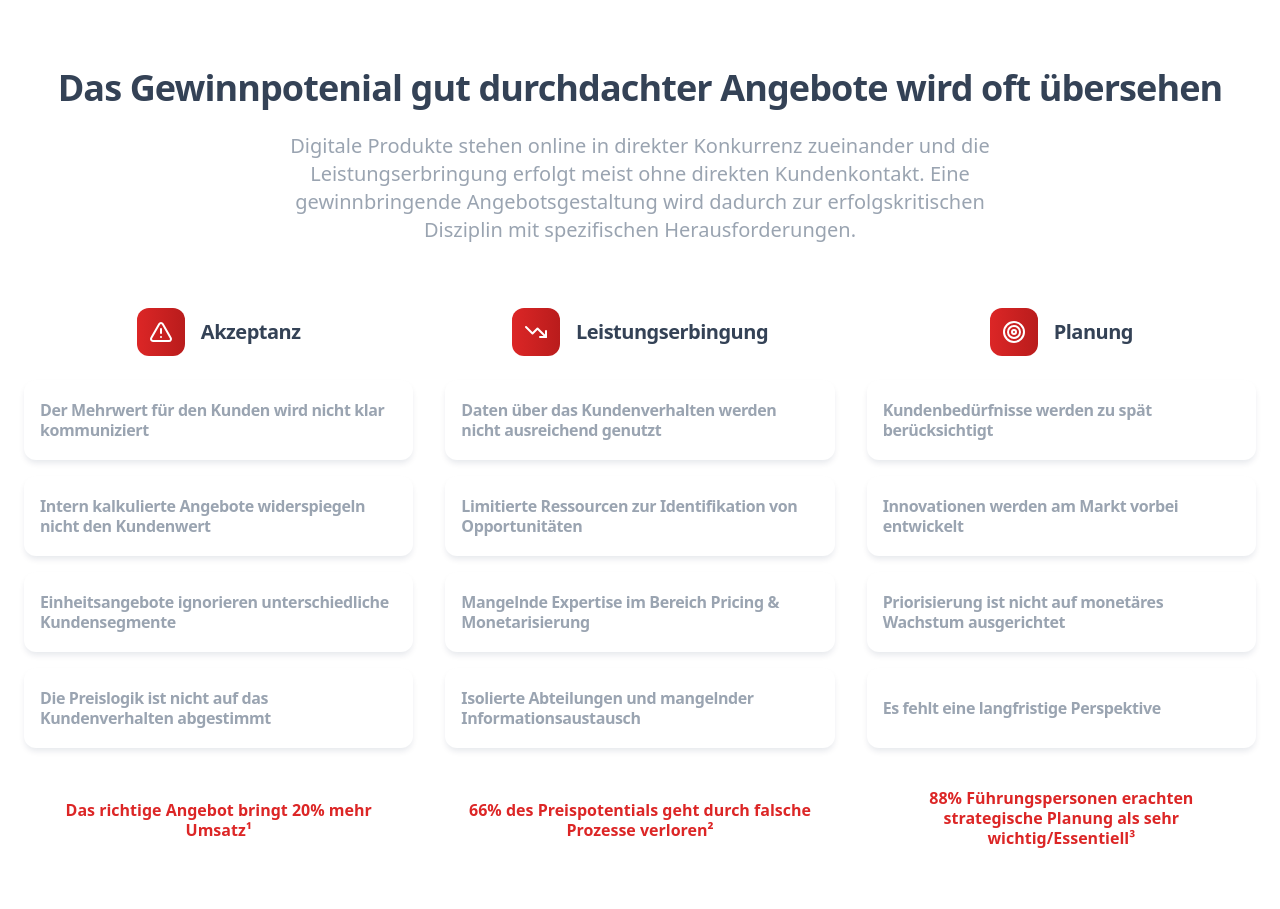
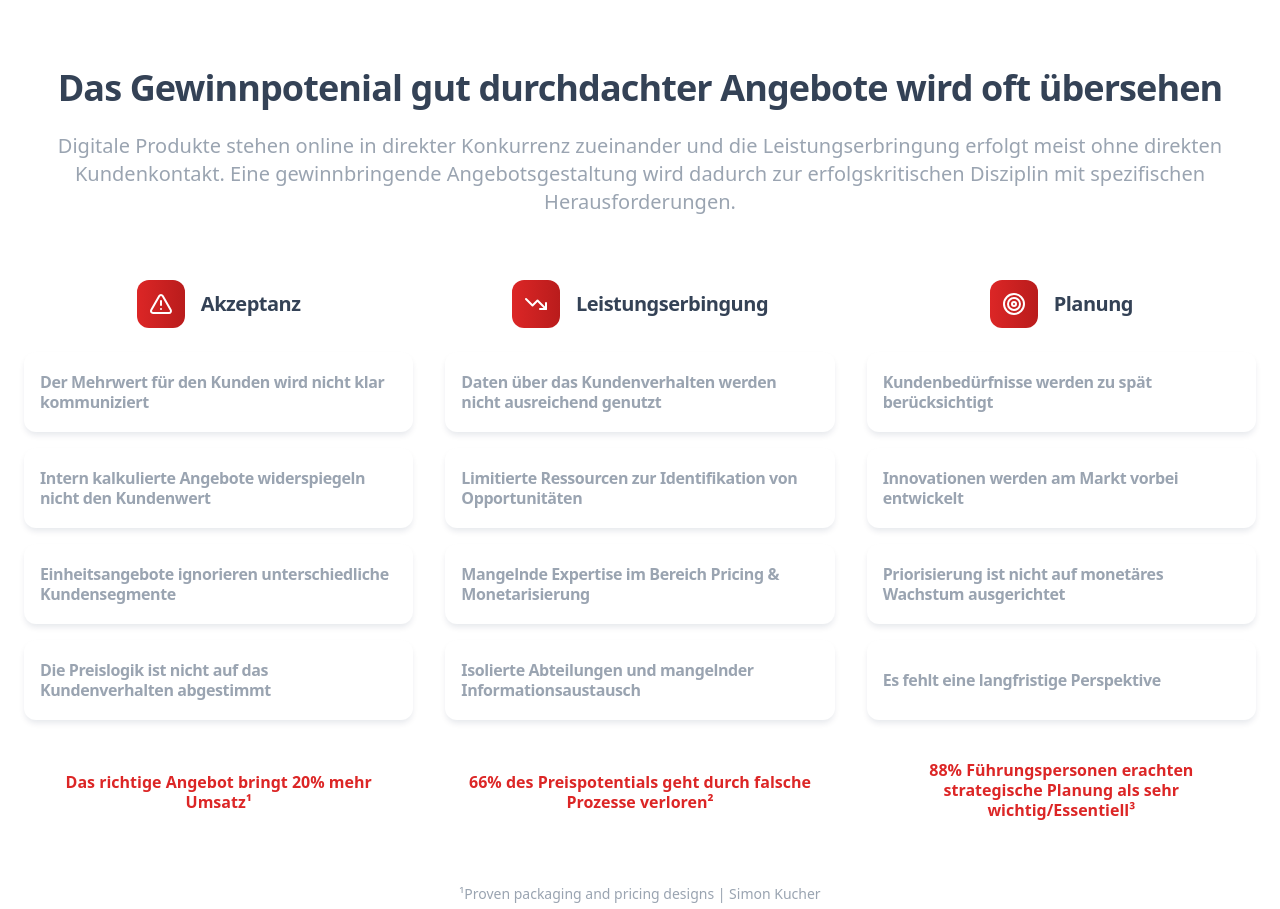
Before and after one commit to Gewinnarchitekt/gewinnarchitektdigital, a React (Vite) app: page / in a window 1280 px wide. Shown: the part 1160-2069 px from the top of the page. Built offline with nearby package versions, Linux system fonts and the light colour scheme; the HTML template or start-up script is replaced by a standard one.

Commit message:
Remove width constraint from intro

```diff
--- a/src/components/ProblemSection.tsx
+++ b/src/components/ProblemSection.tsx
@@ -85,7 +85,7 @@ const ProblemSection = ({}: ProblemSectionProps) => {
           <h2 className="font-bold mb-6">
             Das Gewinnpotenial gut durchdachter Angebote wird oft übersehen
           </h2>
-          <p className="text-xl text-muted-foreground max-w-3xl mx-auto">
+          <p className="text-xl text-muted-foreground mx-auto">
             Digitale Produkte stehen online in direkter Konkurrenz zueinander und die Leistungserbringung erfolgt meist ohne direkten Kundenkontakt. Eine gewinnbringende Angebotsgestaltung wird dadurch zur erfolgskritischen Disziplin mit spezifischen Herausforderungen.
           </p>
         </div>
```
